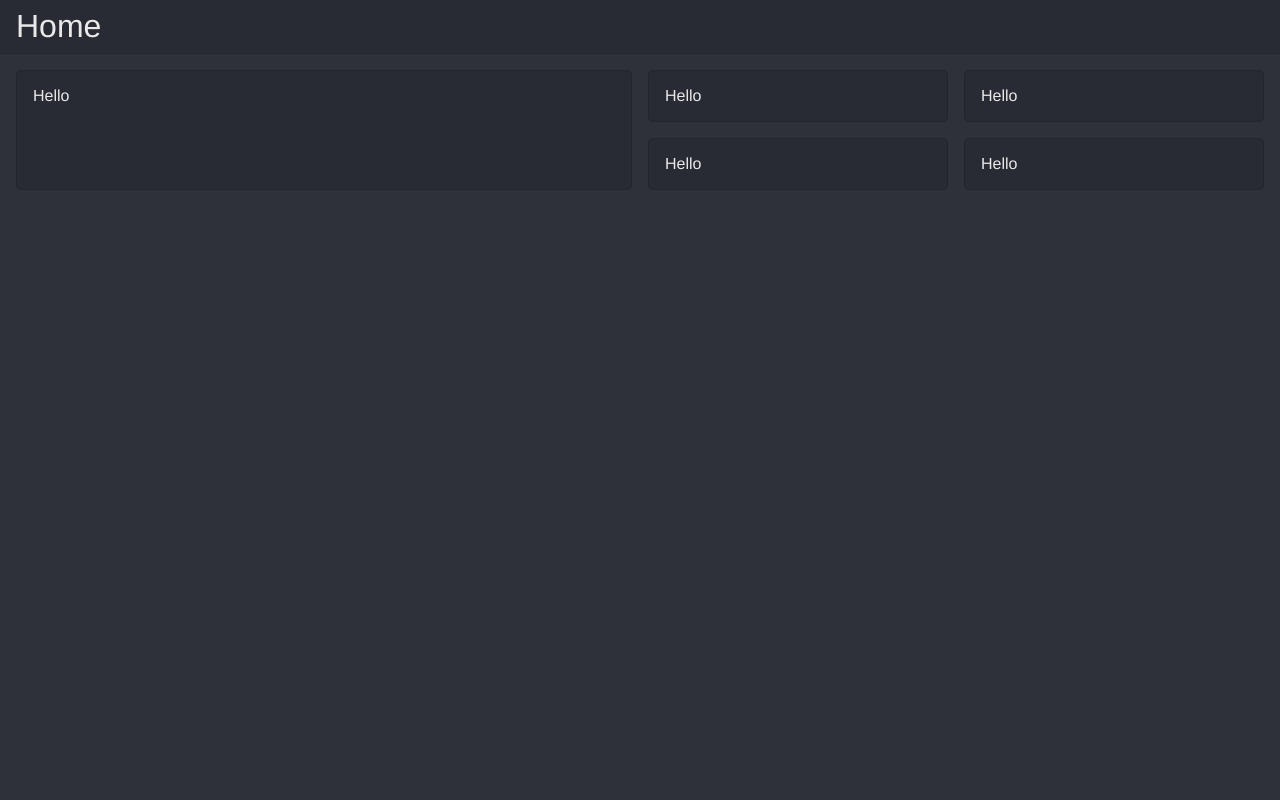
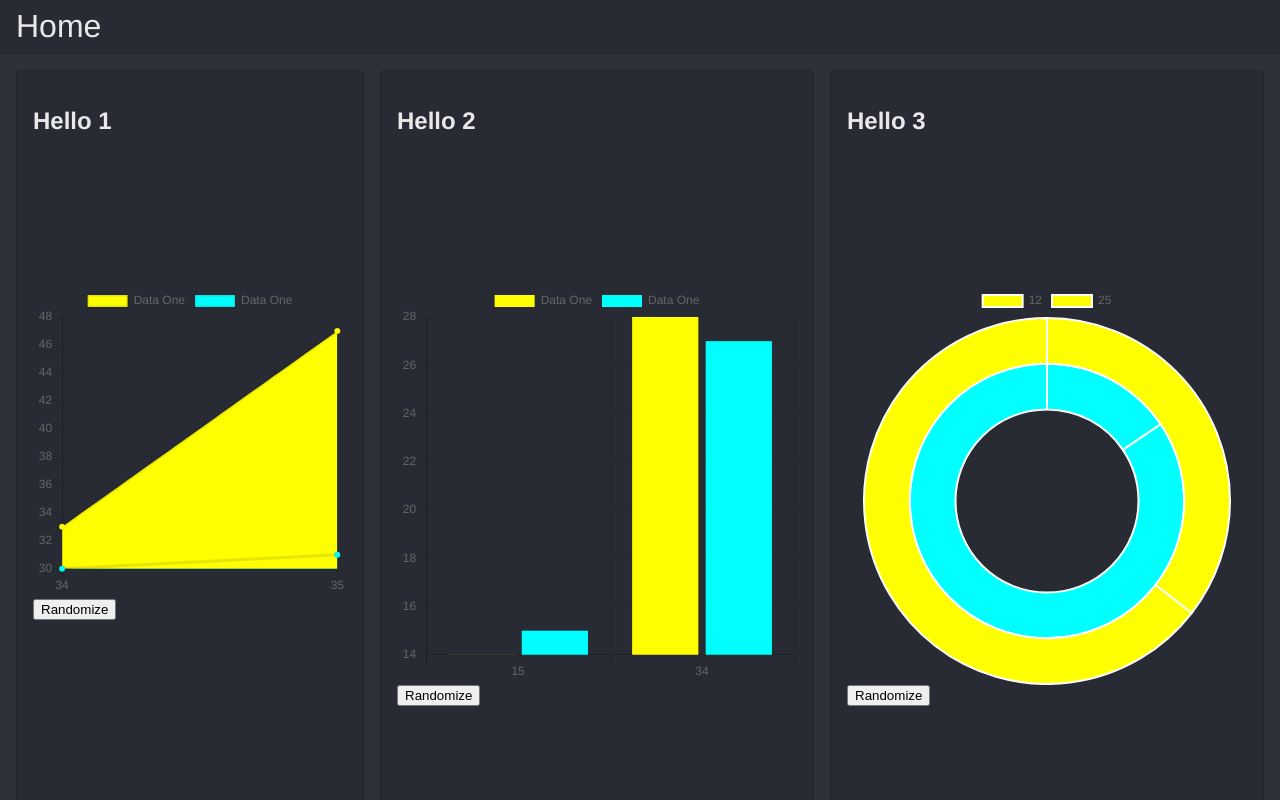
Before and after one commit to Khazl/vue-monitoring, a Vue app: page / in a window 1280 px wide. Shown: the top 800 px of the page. Built offline with nearby package versions, Linux system fonts and the light colour scheme.

Commit message:
adds a bunch of charts to the system with dummy-data

```diff
--- a/package.json
+++ b/package.json
@@ -9,8 +9,10 @@
     "test:e2e": "vue-cli-service test:e2e"
   },
   "dependencies": {
+    "chart.js": "^2.8.0",
     "core-js": "^2.6.5",
     "vue": "^2.6.10",
+    "vue-chartjs": "^3.4.2",
     "vue-router": "^3.0.3",
     "vuex": "^3.0.1"
   },
--- /dev/null
+++ b/src/components/module/ModuleChart.vue
@@ -0,0 +1,85 @@
+<template>
+  <div class="small">
+
+    <bar-chart v-if="design === 'bar'" :chart-data="datacollection"></bar-chart>
+    <horizontal-bar-chart v-if="design === 'barHor'" :chart-data="datacollection">
+    </horizontal-bar-chart>
+    <doughnut-chart v-if="design === 'doughnut'" :chart-data="datacollection"></doughnut-chart>
+    <line-chart v-if="design === 'line'" :chart-data="datacollection"></line-chart>
+    <pie-chart v-if="design === 'pie'" :chart-data="datacollection"></pie-chart>
+    <polar-area-chart v-if="design === 'polar-area'" :chart-data="datacollection">
+    </polar-area-chart>
+    <radar-chart v-if="design === 'radar'" :chart-data="datacollection"></radar-chart>
+    <bubble-chart v-if="design === 'bubble'" :chart-data="datacollection"></bubble-chart>
+    <scatter-chart v-if="design === 'scatter'" :chart-data="datacollection"></scatter-chart>
+    <button @click="fillData()">Randomize</button>
+  </div>
+</template>
+
+<script>
+import BarChart from './charts/BarChart.vue';
+import HorizontalBarChart from './charts/HorizontalBarChart.vue';
+import DoughnutChart from './charts/DoughnutChart.vue';
+import LineChart from './charts/LineChart.vue';
+import PieChart from './charts/PieChart.vue';
+import PolarAreaChart from './charts/PolarAreaChart.vue';
+import RadarChart from './charts/RadarChart.vue';
+import BubbleChart from './charts/BubbleChart.vue';
+import ScatterChart from './charts/ScatterChart.vue';
+
+export default {
+  name: 'module-chart',
+  components: {
+    BarChart,
+    HorizontalBarChart,
+    DoughnutChart,
+    LineChart,
+    PieChart,
+    PolarAreaChart,
+    RadarChart,
+    BubbleChart,
+    ScatterChart,
+  },
+  props: {
+    design: {
+      type: String,
+    },
+  },
+  data() {
+    return {
+      datacollection: null,
+    };
+  },
+  mounted() {
+    this.fillData();
+  },
+  methods: {
+    fillData() {
+      this.datacollection = {
+        labels: [this.getRandomInt(), this.getRandomInt()],
+        datasets: [
+          {
+            label: 'Data One',
+            backgroundColor: '#ffff00',
+            data: [this.getRandomInt(), this.getRandomInt()],
+          }, {
+            label: 'Data One',
+            backgroundColor: '#00ffff',
+            data: [this.getRandomInt(), this.getRandomInt()],
+          },
+        ],
+      };
+    },
+    getRandomInt() {
+      return Math.floor(Math.random() * (50 - 5 + 1)) + 5;
+    },
+  },
+};
+</script>
+
+<style>
+  .small {
+    max-width: 600px;
+    margin:  150px auto;
+  }
+</style>
--- /dev/null
+++ b/src/components/module/charts/BarChart.vue
@@ -0,0 +1,15 @@
+<script>
+import { Bar, mixins } from 'vue-chartjs';
+
+const { reactiveProp } = mixins;
+
+export default {
+  name: 'bar-chart',
+  extends: Bar,
+  mixins: [reactiveProp],
+  props: ['chartdata', 'options'],
+  mounted() {
+    this.renderChart(this.chartdata, this.options);
+  },
+};
+</script>
--- /dev/null
+++ b/src/components/module/charts/BubbleChart.vue
@@ -0,0 +1,15 @@
+<script>
+import { Bubble, mixins } from 'vue-chartjs';
+
+const { reactiveProp } = mixins;
+
+export default {
+  name: 'bubble-chart',
+  extends: Bubble,
+  mixins: [reactiveProp],
+  props: ['chartdata', 'options'],
+  mounted() {
+    this.renderChart(this.chartdata, this.options);
+  },
+};
+</script>
--- /dev/null
+++ b/src/components/module/charts/DoughnutChart.vue
@@ -0,0 +1,15 @@
+<script>
+import { Doughnut, mixins } from 'vue-chartjs';
+
+const { reactiveProp } = mixins;
+
+export default {
+  name: 'doughnut-chart',
+  extends: Doughnut,
+  mixins: [reactiveProp],
+  props: ['chartdata', 'options'],
+  mounted() {
+    this.renderChart(this.chartdata, this.options);
+  },
+};
+</script>
--- /dev/null
+++ b/src/components/module/charts/HorizontalBarChart.vue
@@ -0,0 +1,15 @@
+<script>
+import { HorizontalBar, mixins } from 'vue-chartjs';
+
+const { reactiveProp } = mixins;
+
+export default {
+  name: 'horizontal-bar-chart',
+  extends: HorizontalBar,
+  mixins: [reactiveProp],
+  props: ['chartdata', 'options'],
+  mounted() {
+    this.renderChart(this.chartdata, this.options);
+  },
+};
+</script>
--- /dev/null
+++ b/src/components/module/charts/LineChart.vue
@@ -0,0 +1,16 @@
+<script>
+import { Line, mixins } from 'vue-chartjs';
+
+const { reactiveProp } = mixins;
+
+export default {
+  extends: Line,
+  mixins: [reactiveProp],
+  props: ['options'],
+  mounted() {
+    // this.chartData is created in the mixin.
+    // If you want to pass options please create a local options object
+    this.renderChart(this.chartData, this.options);
+  },
+};
+</script>
--- /dev/null
+++ b/src/components/module/charts/PieChart.vue
@@ -0,0 +1,15 @@
+<script>
+import { Pie, mixins } from 'vue-chartjs';
+
+const { reactiveProp } = mixins;
+
+export default {
+  name: 'pie-chart',
+  extends: Pie,
+  mixins: [reactiveProp],
+  props: ['chartdata', 'options'],
+  mounted() {
+    this.renderChart(this.chartdata, this.options);
+  },
+};
+</script>
--- /dev/null
+++ b/src/components/module/charts/PolarAreaChart.vue
@@ -0,0 +1,15 @@
+<script>
+import { PolarArea, mixins } from 'vue-chartjs';
+
+const { reactiveProp } = mixins;
+
+export default {
+  name: 'polar-area-chart',
+  extends: PolarArea,
+  mixins: [reactiveProp],
+  props: ['chartdata', 'options'],
+  mounted() {
+    this.renderChart(this.chartdata, this.options);
+  },
+};
+</script>
--- /dev/null
+++ b/src/components/module/charts/RadarChart.vue
@@ -0,0 +1,15 @@
+<script>
+import { Radar, mixins } from 'vue-chartjs';
+
+const { reactiveProp } = mixins;
+
+export default {
+  name: 'radar-chart',
+  extends: Radar,
+  mixins: [reactiveProp],
+  props: ['chartdata', 'options'],
+  mounted() {
+    this.renderChart(this.chartdata, this.options);
+  },
+};
+</script>
--- /dev/null
+++ b/src/components/module/charts/ScatterChart.vue
@@ -0,0 +1,15 @@
+<script>
+import { Scatter, mixins } from 'vue-chartjs';
+
+const { reactiveProp } = mixins;
+
+export default {
+  name: 'scatter-chart',
+  extends: Scatter,
+  mixins: [reactiveProp],
+  props: ['chartdata', 'options'],
+  mounted() {
+    this.renderChart(this.chartdata, this.options);
+  },
+};
+</script>
--- a/src/views/Home.vue
+++ b/src/views/Home.vue
@@ -1,8 +1,17 @@
 <template>
   <Container layout="layout-1">
-    <div class="module">Hello</div>
-    <div class="module">Hello</div>
-    <div class="module">Hello</div>
+    <div class="module">
+      <h2>Hello 1</h2>
+      <ModuleChart design="line"></ModuleChart>
+    </div>
+    <div class="module">
+      <h2>Hello 2</h2>
+      <ModuleChart design="bar"></ModuleChart>
+    </div>
+    <div class="module">
+      <h2>Hello 3</h2>
+      <ModuleChart design="doughnut"></ModuleChart>
+    </div>
     <div class="module">Hello</div>
     <div class="module">Hello</div>
   </Container>
@@ -10,11 +19,13 @@
 
 <script>
 import Container from '@/components/layout/Container.vue';
+import ModuleChart from '@/components/module/ModuleChart.vue';
 
 export default {
   name: 'home',
   components: {
     Container,
+    ModuleChart,
   },
 };
 </script>
```
Also changed, not shown: 1 other file (tests, documents, lock files or other folders).
